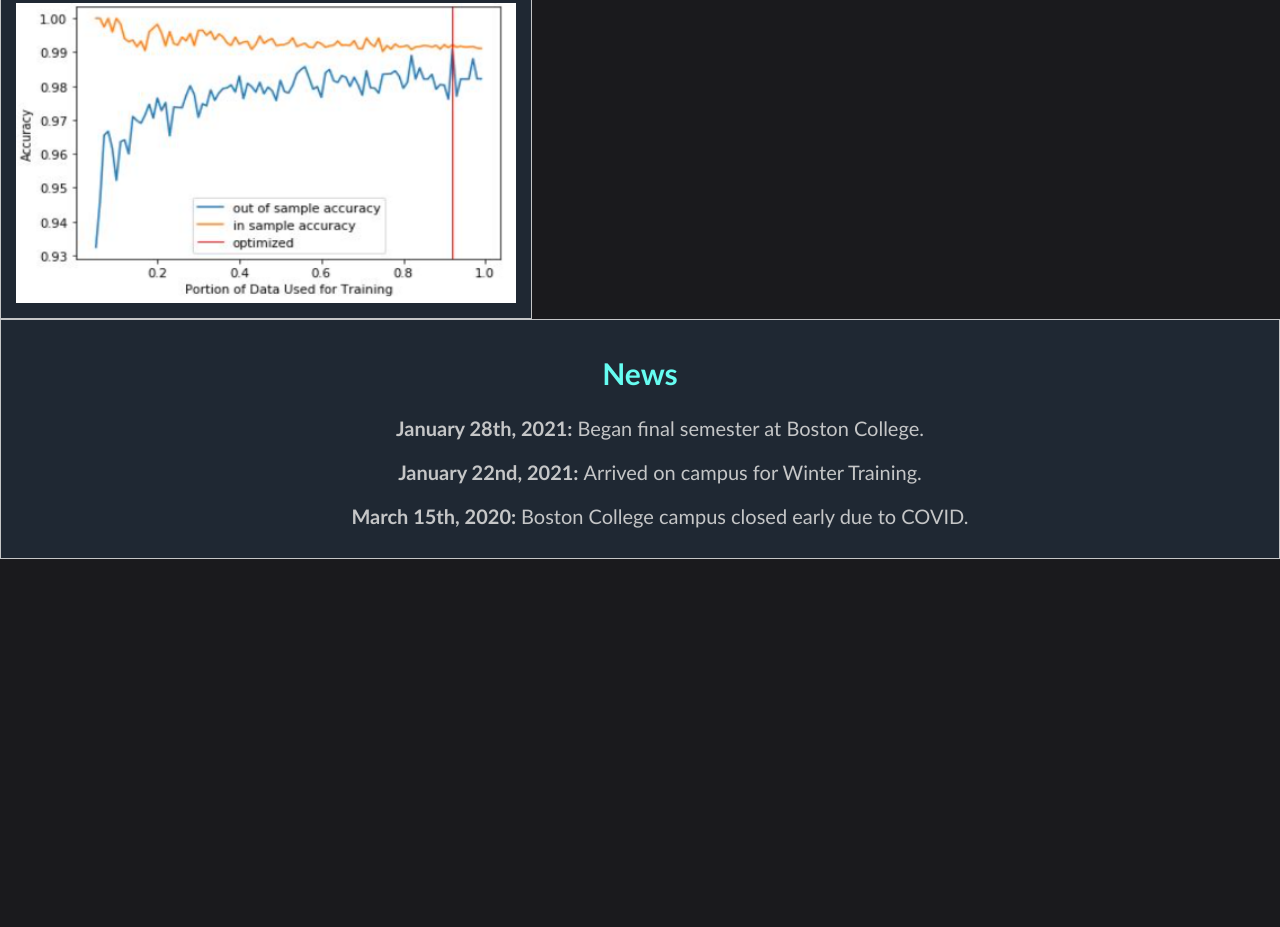
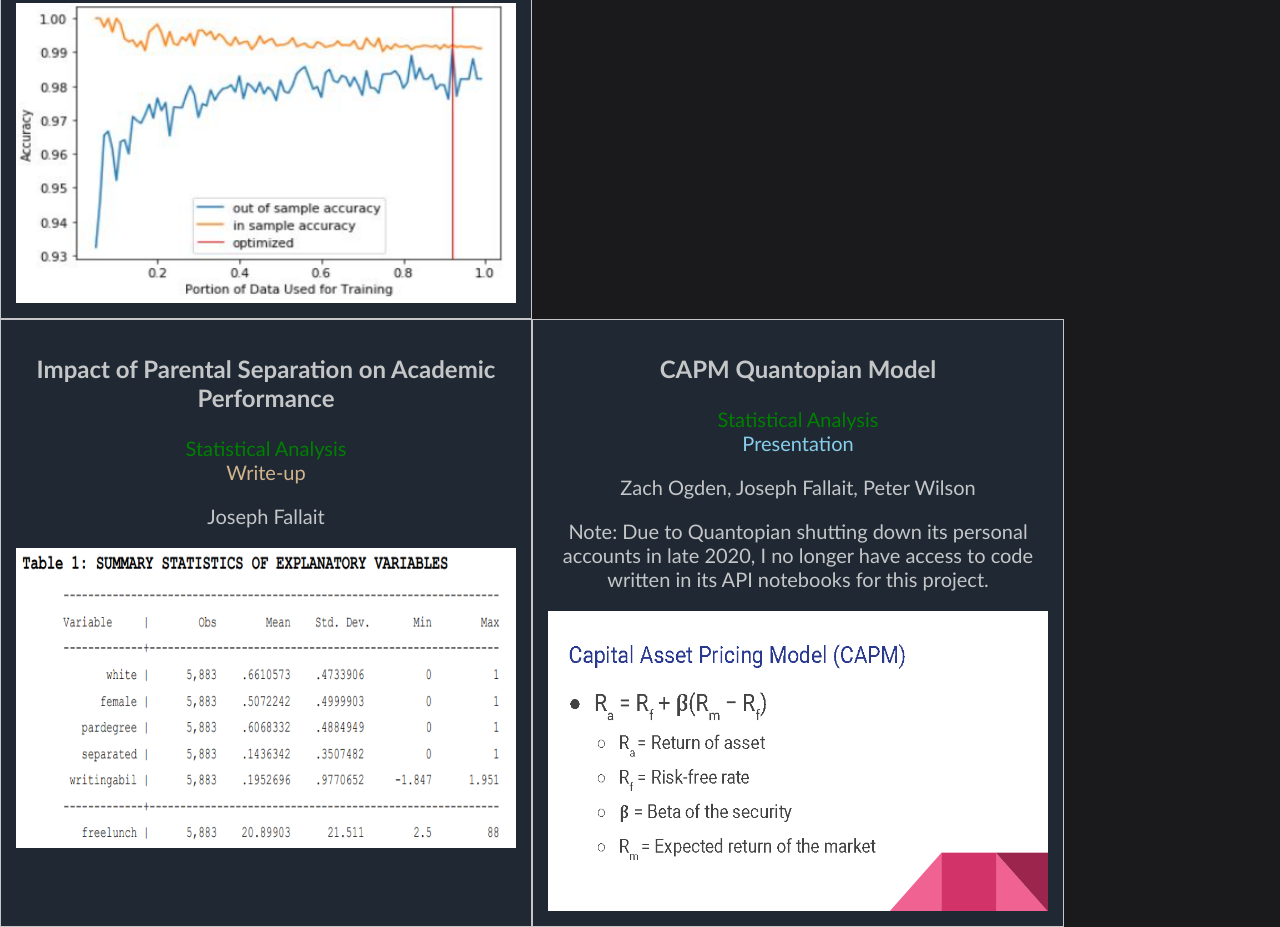
Before and after one commit to fallait/Portfolio, a plain HTML site: page index.html in a window 1280 px wide. Shown: the part 1292-2219 px from the top of the page. Before the commit the page ends 1851 px from the top, so only its background shows below. Drawn offline with nearby package versions, Linux system fonts and the light colour scheme.

Commit message:
Initial Commit

```diff
--- a/index.html
+++ b/index.html
@@ -1,100 +1,122 @@
 <html>
+
 <head>
     <meta name="viewport" content="width=device-width, initial-scale=1.0">
     <link rel="stylesheet" href="style.css">
     <link rel="stylesheet" href="https://cdnjs.cloudflare.com/ajax/libs/font-awesome/5.11.2/css/all.min.css" />
-        <link rel="stylesheet" href="https://cdnjs.cloudflare.com/ajax/libs/animate.css/4.1.1/animate.min.css"/>
+    <link rel="stylesheet" href="https://cdnjs.cloudflare.com/ajax/libs/animate.css/4.1.1/animate.min.css" />
     <meta property="og:title" content="Joseph Fallait's Portfolio">
     <meta property="og:description" content="Graduating Senior at Boston College">
     <meta property="og:image" content="FALLAIT_JOSEPH_2019.jpeg">
     <meta property="og:url" content="https://fallait.github.io/Portfolio-Page/">
 
 </head>
+
 <body>
     <nav>
         <li>
-                <a href="#About" id = "navbar">About</a>
+            <a href="#About" id="navbar">About</a>
         </li>
         <li>
-                <a href="#Projects" id = "navbar">Projects</a>
-            </li>
-            <li>
-                <a href="#News" id = "navbar">News</a>
+            <a href="#Projects" id="navbar">Projects</a>
         </li>
     </nav>
-        <section id = "About"></section>
+    <section id="About"></section>
     <div class="row" id="top">
-            <div class = "col-6">
-                <img src="FALLAIT_JOSEPH_2019.jpeg" class = "propic"></img>
+        <div class="col-6">
+            <img src="FALLAIT_JOSEPH_2019.jpeg" class="propic"></img>
         </div>
-            <div class = "col-6">
+        <div class="col-6">
             <h2>Joseph Fallait</h2>
             <p>
                 <b>Senior at Boston College</b>
             </p>
             <p>fallait@bc.edu</p>
             <p>140 Commonwealth Ave Chestnut Hill, MA 02467</p>
-                <p id = "socials">
-                    <a href="Joseph_Fallait_Resume.pdf" id = "socials"><i class="far fa-file"></i> Resume</a> |
-                    <a href="https://www.linkedin.com/in/joseph-fallait-111aa5143/" id = "socials"><i class="fab fa-linkedin-in"></i></a> |
-                    <a href = "https://github.com/fallait" id = "socials"><i class="fab fa-github"></i></a>
+            <p id="socials">
+                <a href="Joseph_Fallait_Resume.pdf" id="socials"><i class="far fa-file"></i> Resume</a> |
+                <a href="https://www.linkedin.com/in/joseph-fallait-111aa5143/" id="socials"><i
+                        class="fab fa-linkedin-in"></i></a> |
+                <a href="https://github.com/fallait" id="socials"><i class="fab fa-github"></i></a>
             </p>
             <p>Joseph Fallait is a senior pursuing a double major in Computer Science and Economics at Boston College.
                 He works on-campus as a resident assistant, and is particularly interested in the field of Data Science.
-                        Having previously worked at social media and biotech startups, his passion is incorporating data analysis into
-                        a variety of disciplines. In his free time, he has been learning guitar and piano and is currently pursuing employment
+                Having previously worked at social media and biotech startups, his passion is incorporating data
+                analysis into
+                a variety of disciplines. In his free time, he has been learning guitar and piano and is currently
+                pursuing employment
                 for Summer 2021.
             </p>
         </div>
     </div>
-        <section id = "Projects"></section>
-            <div class = "row">
-                    <div class = "col-4">
-                        <a href="ASL.html" class = "plink"><h3>Neural Network Classification of ASL Fingerspelling</h3></a>
-                        <ul class = "tags">
-                            <li id = "ML">Machine Learning</li>
-                            <li id = "Write-up">Write-up</li>
-                            <li id = "Presentation">Presentation</li>
+    <section id="Projects"></section>
+    <div class="row">
+        <div class="col-4">
+            <a href="ASL.html" class="plink">
+                <h3>Neural Network Classification of ASL Fingerspelling</h3>
+            </a>
+            <ul class="tags">
+                <li id="ML">Machine Learning</li>
+                <li id="Write-up">Write-up</li>
+                <li id="Presentation">Presentation</li>
                 </section>
                 <p>Jack Miller, Jerry Yang, Aidan Shea,
                     Shane Fitzpatrick, Joseph Fallait, and Sean Curley
                 </p>
-                        <img src="ASLPic.png" width=500px; height = 300px;>
+                <img src="ASLPic.png" width=500px; height=300px;>
         </div>
-                    <div class = "col-4">
-                        <a href="Vis.html" class = "plink"><h3>Visualization of Christmas Music</h3></a>
-                        <ul class = "tags">
-                            <li id = "Visualization">Visualization</li>
-                            <li id = "Write-up">Write-up</li>
-                            <li id = "Presentation">Presentation</li>
+        <div class="col-4">
+            <a href="Vis.html" class="plink">
+                <h3>Visualization of Christmas Music</h3>
+            </a>
+            <ul class="tags">
+                <li id="Visualization">Visualization</li>
+                <li id="Write-up">Write-up</li>
+                <li id="Presentation">Presentation</li>
                 </section>
                 <p>Joseph Fallait, Andres Fernandez, Yun Tong</p>
-                        <img src= "VisPic.png" width=500px; height = 300px;>
+                <img src="VisPic.png" width=500px; height=300px;>
         </div>
-                    <div class = "col-4">
-                        <a href="Classification.html" class = "plink"><h3>Naive Bayes and SVM Spam Classification</h3></a>
-                        <ul class = "tags">
-                            <li id = "ML">Machine Learning</li>
-                            <li id= "Presentation">Presentation</li>
+        <div class="col-4">
+            <a href="Classification.html" class="plink">
+                <h3>Naive Bayes and SVM Spam Classification</h3>
+            </a>
+            <ul class="tags">
+                <li id="ML">Machine Learning</li>
+                <li id="Presentation">Presentation</li>
                 </section>
                 <p>Joseph Fallait</p>
-                        <img src="ClassPic.png" width=500px; height = 300px;>
+                <img src="ClassPic.png" width=500px; height=300px;>
         </div>
     </div>
-            <section id = "News"></section>
-            <div class = "row">
-                <div class = "col-12">
-                    <h2 class="animate__animated animate__infinite animate__bounce animate__delay-2s">News</h2>
-                    <ul>
-                        <p><b>January 28th, 2021: </b>Began final semester at Boston College.</p>
-                    </ul>
-                    <ul>
-                        <p><b>January 22nd, 2021: </b>Arrived on campus for Winter Training.</p>
-                    </ul>
-                    <ul>
-                        <p><b>March 15th, 2020: </b>Boston College campus closed early due to COVID.</p>
-                    </ul>
+    <div class="row">
+        <div class="col-4">
+            <a href="The Impact of Parental Separation on Academic Performance in High School.pdf" class="plink">
+                <h3>Impact of Parental Separation on Academic Performance</h3>
+            </a>
+            <ul class="tags">
+                <li id="ML">Statistical Analysis</li>
+                <li id="Write-up">Write-up</li>
+                </section>
+                <p>Joseph Fallait
+                </p>
+                <img src="EducPic.png" width=500px; height=300px;>
+        </div>
+        <div class="col-4">
+            <a href="Comp Investment Portfolio.pdf" class="plink">
+                <h3>CAPM Quantopian Model</h3>
+            </a>
+            <ul class="tags">
+                <li id="ML">Statistical Analysis</li>
+                <li id="Presentation">Presentation</li>
+                </section>
+                <p>Zach Ogden, Joseph Fallait, Peter Wilson
+                </p>
+                <p>Note: Due to Quantopian shutting down its personal accounts in late 2020, I no longer have access to
+                    code written in its API notebooks for this project. </p>
+                <img src="CAPMPic.png" width=500px; height=300px;>
         </div>
     </div>
 </body>
+
 </html>
```
Also changed, not shown: CAPMPic.png (added), EducPic.png (added), 2 other files. Lines whose indentation alone changed are shown as unchanged.
